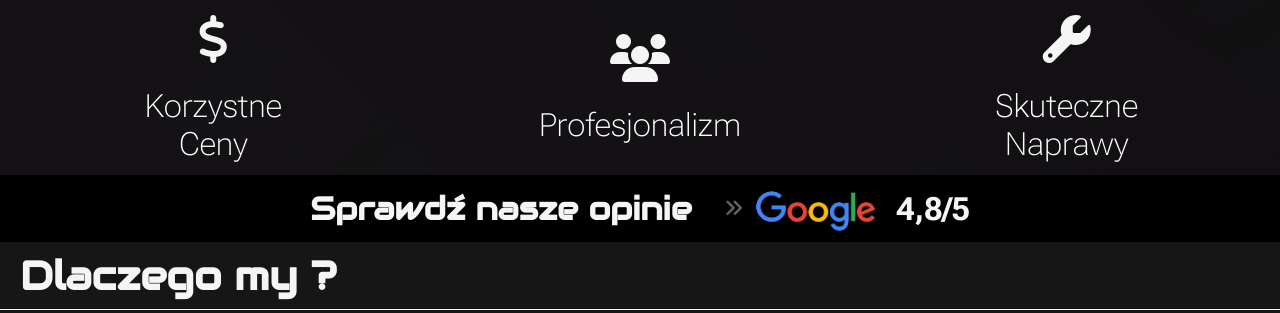
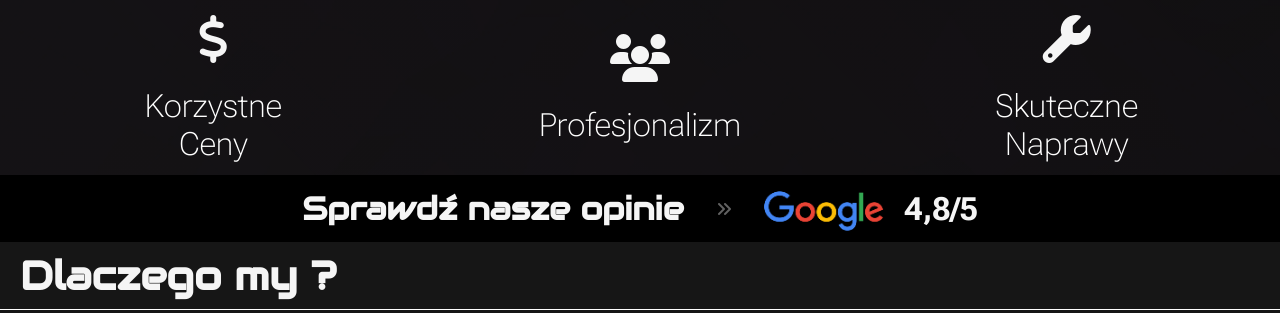
Before and after one commit to SebastianBurakowski/GenexSerwis, a website: page index.html in a window 1280 px wide. Shown: the part 529-842 px from the top of the page. Drawn offline with nearby package versions, Linux system fonts and the light colour scheme.

Commit message:
change review section arrow

```diff
--- a/index.html
+++ b/index.html
@@ -72,7 +72,7 @@
         <div class="review">
             <div class="review__info">
                 <h1 class="review__tittle">Sprawdź nasze opinie </h1>
-                <i class="fa-sharp fa-solid fa-angles-right fa-beat-fade"></i>
+                <i class="fa-sharp fa-solid fa-angles-right fa-beat-fade review__arrow"></i>
             </div>
             <div class="review__box">
                 <a target="_blank"
--- a/src/sass/_extrasmall.scss
+++ b/src/sass/_extrasmall.scss
@@ -247,6 +247,7 @@
 
     &__box,
     &__info {
+        position: relative;
         display: flex;
         justify-content: center;
         align-items: center;
@@ -267,8 +268,12 @@
     }
 
     &__info {
-        margin-right: 2em;
+        margin-right: 1.5em;
 
+    }
+
+    &__arrow {
+        font-size: .6rem;
     }
 
 }
@@ -465,7 +470,8 @@
         flex-direction: column;
 
     }
-    &__telephone{
+
+    &__telephone {
         display: flex;
         justify-content: center;
         align-items: center;
@@ -477,7 +483,7 @@
         font-size: .5rem;
         padding: 1em 2em;
 
-        &--link{
+        &--link {
             font-weight: bold;
             color: whitesmoke;
             text-decoration: none;
@@ -496,7 +502,7 @@
         font-size: 1rem;
         padding: .2em 0;
 
-        &--tel{
+        &--tel {
             color: whitesmoke;
             text-decoration: none;
         }
@@ -700,6 +706,17 @@
 
     }
 
+    .review {
+        &__info {
+            margin-right: 1.5em;
+
+        }
+
+        &__arrow {
+            font-size: .7rem;
+        }
+    }
+
 
 
     .service {
--- a/src/sass/_large.scss
+++ b/src/sass/_large.scss
@@ -48,6 +48,11 @@
 
         &__text {
             font-size: 2rem;
+        }
+
+        &__info {
+            margin-right: 3em;
+
         }
     }
 
--- a/src/sass/_medium.scss
+++ b/src/sass/_medium.scss
@@ -346,6 +346,15 @@
 
             }
         }
+
+        &__info {
+            margin-right: 2.2em;
+
+        }
+
+        &__arrow {
+            font-size: 1rem;
+        }
     }
 
     .info {
--- a/src/sass/_small.scss
+++ b/src/sass/_small.scss
@@ -66,6 +66,16 @@
 
              }
          }
+
+
+         &__info {
+             margin-right: 1.5em;
+
+         }
+
+         &__arrow {
+             font-size: .9rem;
+         }
      }
 
      .hero {
@@ -80,13 +90,14 @@
              right: 150px;
          }
 
-         &__tele{
+         &__tele {
              font-size: 1.2rem;
 
-            &--first{
+             &--first {
                  top: 10px;
              }
-            &--second{
+
+             &--second {
                  top: 35px;
              }
          }
```
Also changed, not shown: dist/css/style.min.css, 1 other file. Lines whose indentation alone changed are shown as unchanged.
